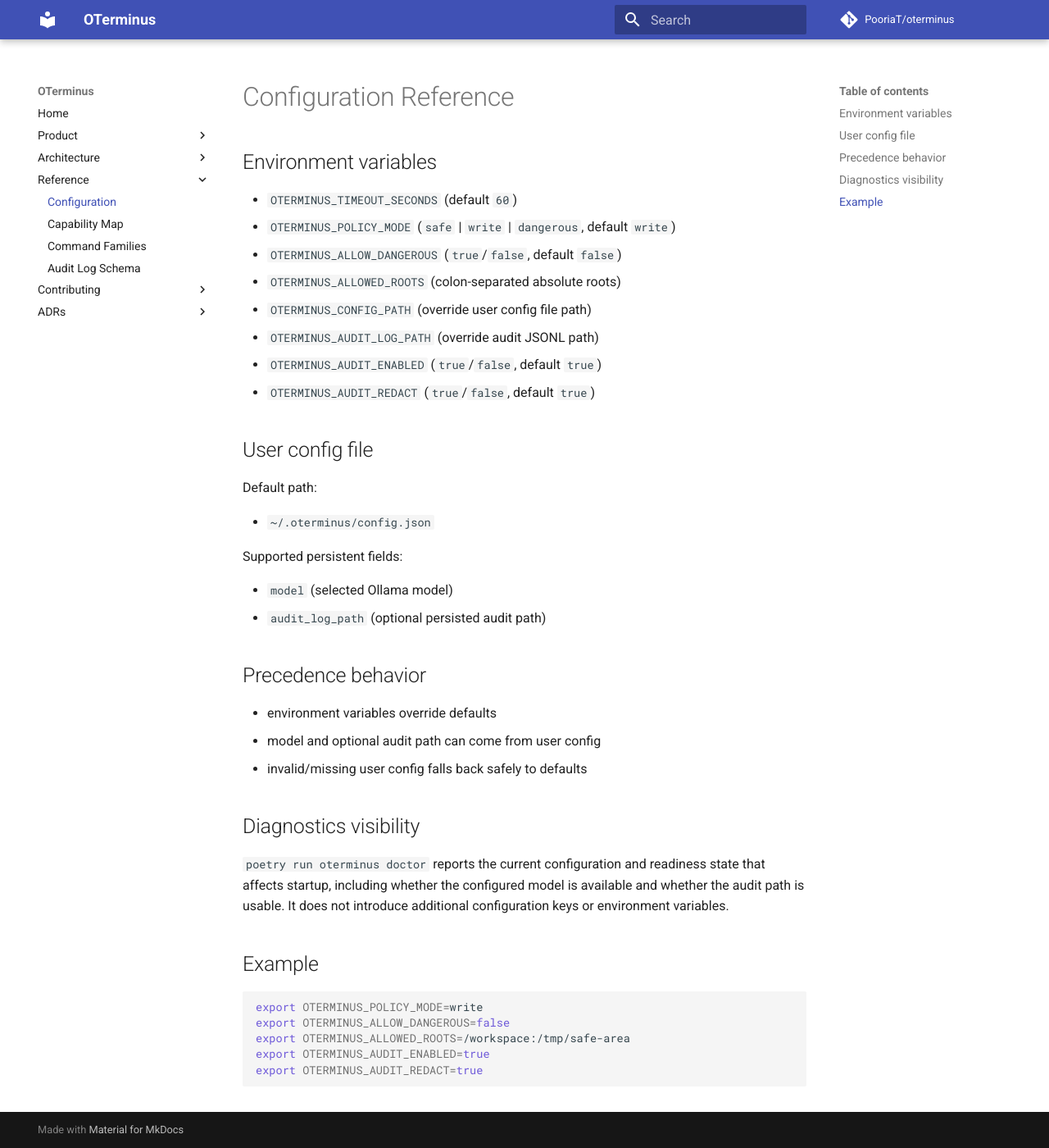
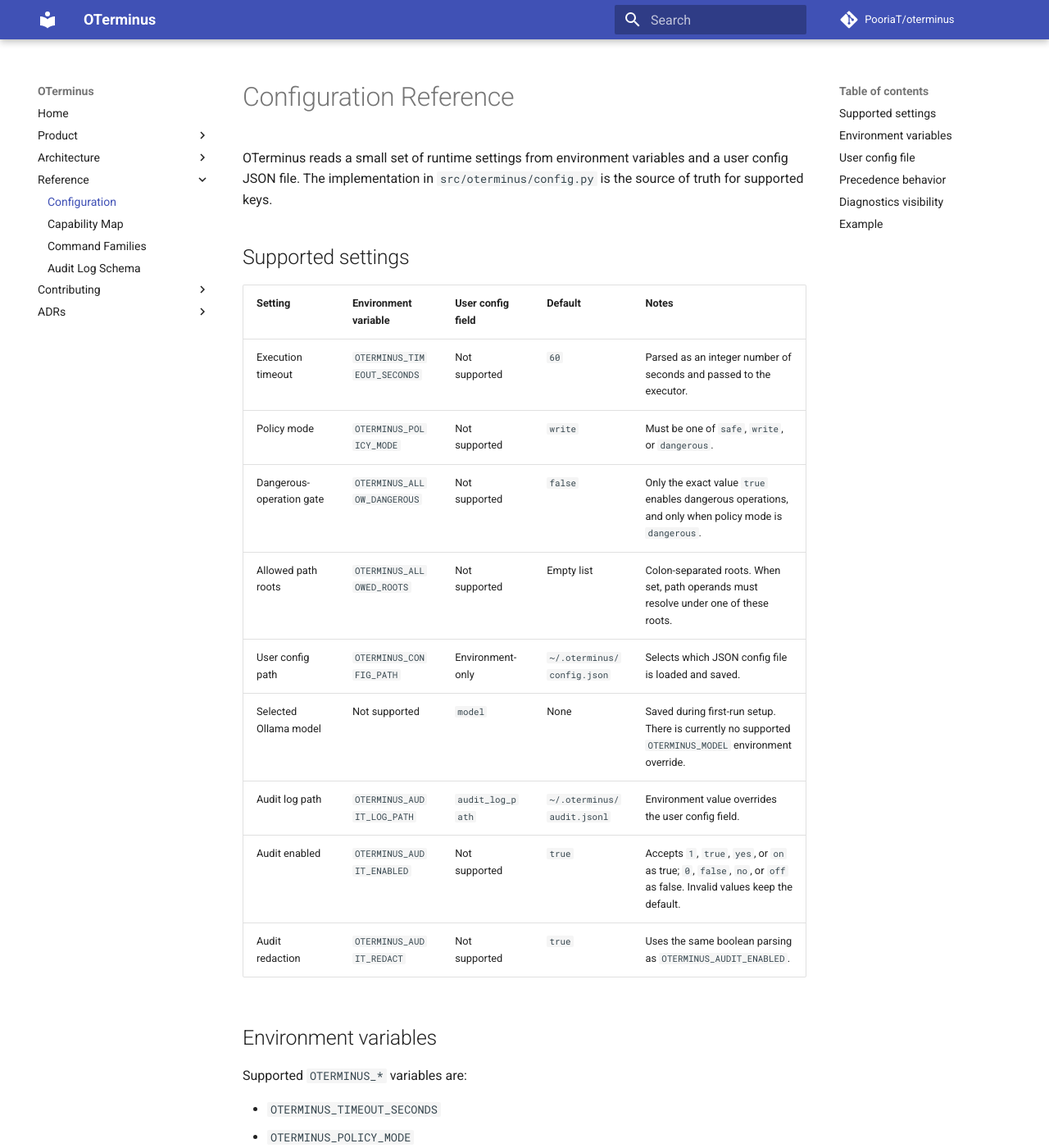
Before and after one commit to PooriaT/oterminus, an MkDocs documentation site: the page built from docs/reference/config.md, in a window 1280 px wide and 1400 px high. Shown: the whole window at 82% size. Built offline with MkDocs 1.6.1 and Material for MkDocs 9.7.7, drawn with Linux system fonts in a browser that asks for light colours; comment, search, counter and statistics services are not loaded; some of the changed text lies outside the part shown.

Commit message:
Fix config docs and env example consistency

````diff
--- a/docs/reference/config.md
+++ b/docs/reference/config.md
@@ -1,15 +1,37 @@
 # Configuration Reference
+
+OTerminus reads a small set of runtime settings from environment variables and a user config JSON
+file. The implementation in `src/oterminus/config.py` is the source of truth for supported keys.
+
+## Supported settings
+
+| Setting | Environment variable | User config field | Default | Notes |
+| --- | --- | --- | --- | --- |
+| Execution timeout | `OTERMINUS_TIMEOUT_SECONDS` | Not supported | `60` | Parsed as an integer number of seconds and passed to the executor. |
+| Policy mode | `OTERMINUS_POLICY_MODE` | Not supported | `write` | Must be one of `safe`, `write`, or `dangerous`. |
+| Dangerous-operation gate | `OTERMINUS_ALLOW_DANGEROUS` | Not supported | `false` | Only the exact value `true` enables dangerous operations, and only when policy mode is `dangerous`. |
+| Allowed path roots | `OTERMINUS_ALLOWED_ROOTS` | Not supported | Empty list | Colon-separated roots. When set, path operands must resolve under one of these roots. |
+| User config path | `OTERMINUS_CONFIG_PATH` | Environment-only | `~/.oterminus/config.json` | Selects which JSON config file is loaded and saved. |
+| Selected Ollama model | Not supported | `model` | None | Saved during first-run setup. There is currently no supported `OTERMINUS_MODEL` environment override. |
+| Audit log path | `OTERMINUS_AUDIT_LOG_PATH` | `audit_log_path` | `~/.oterminus/audit.jsonl` | Environment value overrides the user config field. |
+| Audit enabled | `OTERMINUS_AUDIT_ENABLED` | Not supported | `true` | Accepts `1`, `true`, `yes`, or `on` as true; `0`, `false`, `no`, or `off` as false. Invalid values keep the default. |
+| Audit redaction | `OTERMINUS_AUDIT_REDACT` | Not supported | `true` | Uses the same boolean parsing as `OTERMINUS_AUDIT_ENABLED`. |
 
 ## Environment variables
 
-- `OTERMINUS_TIMEOUT_SECONDS` (default `60`)
-- `OTERMINUS_POLICY_MODE` (`safe` | `write` | `dangerous`, default `write`)
-- `OTERMINUS_ALLOW_DANGEROUS` (`true`/`false`, default `false`)
-- `OTERMINUS_ALLOWED_ROOTS` (colon-separated absolute roots)
-- `OTERMINUS_CONFIG_PATH` (override user config file path)
-- `OTERMINUS_AUDIT_LOG_PATH` (override audit JSONL path)
-- `OTERMINUS_AUDIT_ENABLED` (`true`/`false`, default `true`)
-- `OTERMINUS_AUDIT_REDACT` (`true`/`false`, default `true`)
+Supported `OTERMINUS_*` variables are:
+
+- `OTERMINUS_TIMEOUT_SECONDS`
+- `OTERMINUS_POLICY_MODE`
+- `OTERMINUS_ALLOW_DANGEROUS`
+- `OTERMINUS_ALLOWED_ROOTS`
+- `OTERMINUS_CONFIG_PATH`
+- `OTERMINUS_AUDIT_LOG_PATH`
+- `OTERMINUS_AUDIT_ENABLED`
+- `OTERMINUS_AUDIT_REDACT`
+
+`OTERMINUS_MODEL` is not currently implemented. Set the persisted `model` field in the user config
+file, or let first-run setup write it after you choose from installed Ollama models.
 
 ## User config file
 
@@ -17,16 +39,37 @@
 
 - `~/.oterminus/config.json`
 
+Set `OTERMINUS_CONFIG_PATH` to read and write a different config JSON file.
+
 Supported persistent fields:
 
-- `model` (selected Ollama model)
-- `audit_log_path` (optional persisted audit path)
+```json
+{
+  "model": "gemma4",
+  "audit_log_path": "~/.oterminus/audit.jsonl"
+}
+```
+
+The `model` field is the selected local Ollama model. The `audit_log_path` field is optional and is
+used only when `OTERMINUS_AUDIT_LOG_PATH` is unset.
 
 ## Precedence behavior
 
-- environment variables override defaults
-- model and optional audit path can come from user config
-- invalid/missing user config falls back safely to defaults
+Precedence depends on the setting:
+
+1. Environment variables are used first for settings that support an environment variable.
+2. The user config file is used for persisted settings that support a JSON field.
+3. Built-in defaults are used when neither of the above provides a usable value.
+
+In practice:
+
+- `audit_log_path` follows full precedence: `OTERMINUS_AUDIT_LOG_PATH`, then user config
+  `audit_log_path`, then `~/.oterminus/audit.jsonl`.
+- `model` is user-config only; there is no environment override.
+- timeout, policy, allowed roots, audit enabled, and audit redaction are environment-only and fall
+  back directly to defaults.
+- malformed, missing, unreadable, or non-object user config JSON is ignored and defaults are used
+  where applicable.
 
 ## Diagnostics visibility
 
@@ -40,6 +83,7 @@
 export OTERMINUS_POLICY_MODE=write
 export OTERMINUS_ALLOW_DANGEROUS=false
 export OTERMINUS_ALLOWED_ROOTS=/workspace:/tmp/safe-area
+export OTERMINUS_AUDIT_LOG_PATH=~/.oterminus/audit.jsonl
 export OTERMINUS_AUDIT_ENABLED=true
 export OTERMINUS_AUDIT_REDACT=true
 ```
````
Also changed, not shown: README.md (+4 -2 lines), docs/product/user-guide.md (+19 -10 lines), 1 other file.
